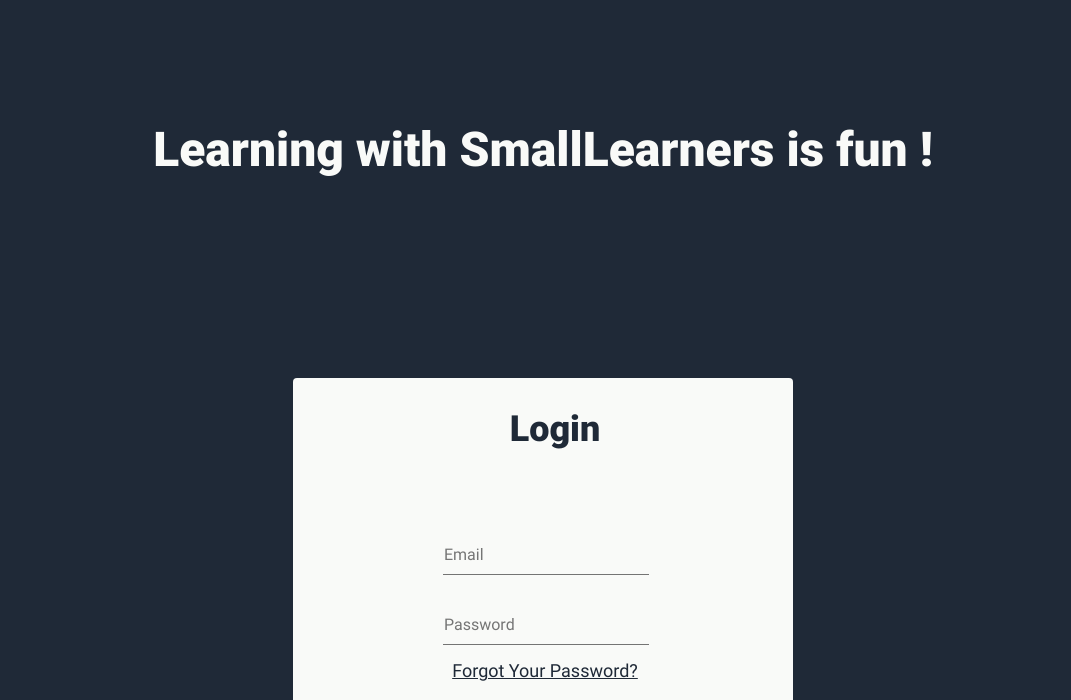
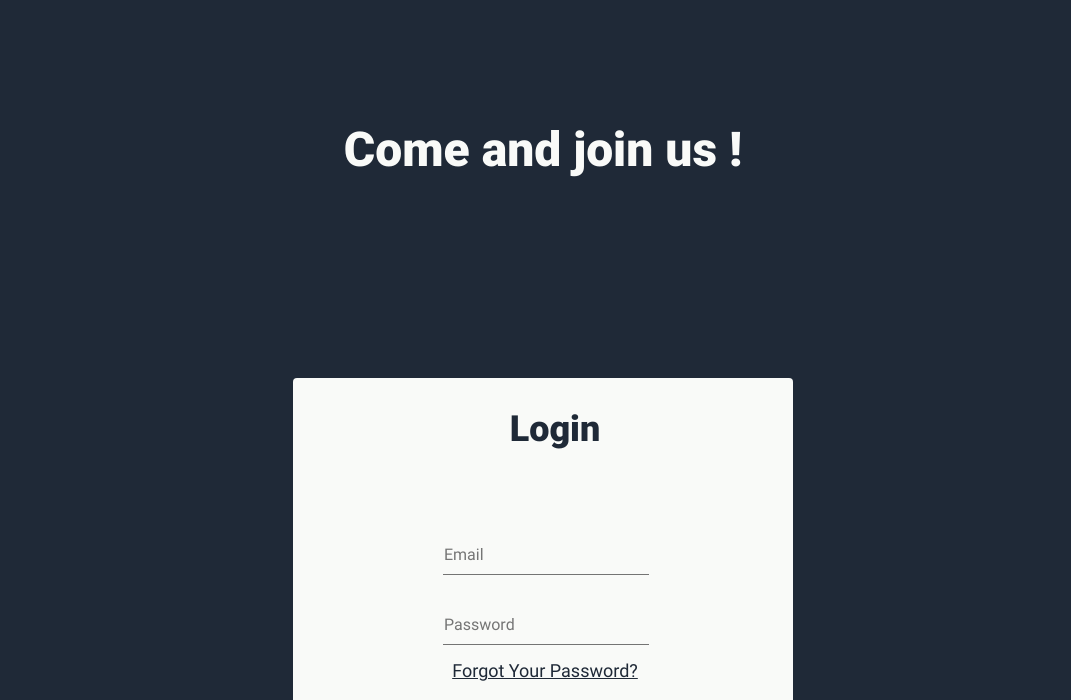
Before and after one commit to Linou92/Brainnest-Assignment2, a plain HTML site: page pages/login.html in a window 1280 px wide. Shown: the part 100-800 px from the top of the page, without its empty margins (97-1168 px from the left). Drawn offline with Linux system fonts and the light colour scheme.

Commit message:
title change

```diff
--- a/pages/login.html
+++ b/pages/login.html
@@ -29,7 +29,7 @@
                 </ul>
             </nav>
         </header>
-        <h1 class="sectionTitle">Learning with SmallLearners is fun !</h1>
+        <h1 class="sectionTitle">Come and join us !</h1>
     </div>
     <div class="login-form">
         <form>
```
Also changed, not shown: pages/aboutUs.html (+1 -1 lines), pages/contactUs.html (+1 -1 lines).
